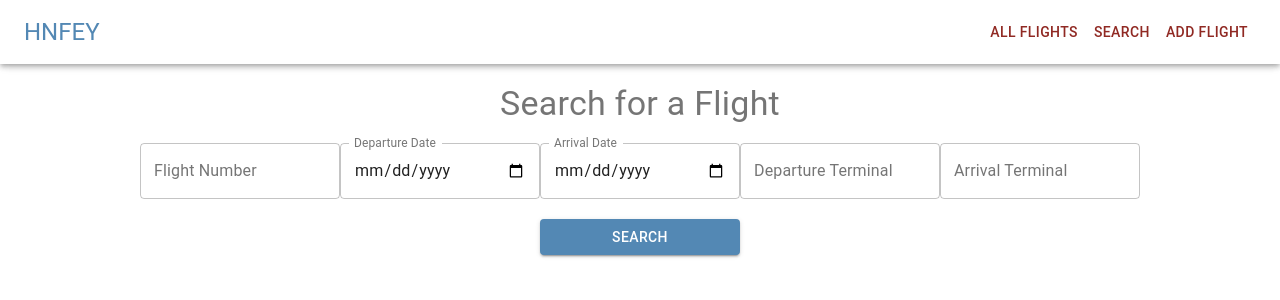
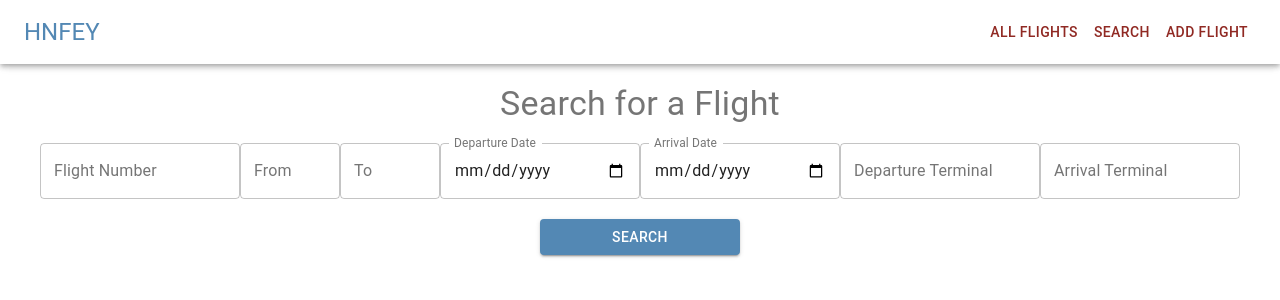
Before and after one commit to advanced-computer-lab/HNFEY, a React (Create React App) app in the folder client/: page /search in a window 1280 px wide. Shown: the top 300 px of the page. Built offline with nearby package versions, Linux system fonts and the light colour scheme.

Commit message:
adjustments

```diff
--- a/client/src/components/CreateFlightForm/CreateFlightForm.js
+++ b/client/src/components/CreateFlightForm/CreateFlightForm.js
@@ -9,8 +9,8 @@ import moment from 'moment';
 
 export const CreateFlightForm = () => {
   const history = useHistory();
-  const [departureValue, setDepartureValue] = React.useState(null);
-  const [arrivalValue, setArrivalValue] = React.useState(null);
+  const [departureValue, setDepartureValue] = useState(null);
+  const [arrivalValue, setArrivalValue] = useState(null);
 
   const handleChange = (e) => {
 
@@ -139,8 +139,6 @@ export const CreateFlightForm = () => {
           // inputFormat="YYYY-MM-DD T:hh:mm:ss"
           inputFormat='yyyy/MM/dd HH:mm:ss'
 
-
-
         />
         <br />
         <br />
--- a/client/src/components/EditFlight/EditFlight.js
+++ b/client/src/components/EditFlight/EditFlight.js
@@ -3,11 +3,18 @@ import Axios from "axios";
 import React, { useEffect, useState } from "react";
 import { useHistory, useParams } from "react-router";
 import { CircularProgress} from "@material-ui/core";
+import DateTimePicker from "@mui/lab/DateTimePicker";
+import AdapterDateFns from "@mui/lab/AdapterDateFns";
+import LocalizationProvider from "@mui/lab/LocalizationProvider";
+import moment from 'moment';
 
 const EditFlight = () => {
   const { id } = useParams();
   const history = useHistory();
+
   const [flightDetails, setFlightDetails] = useState({});
+
+
 
   useEffect(() => {
     Axios.get("http://localhost:8000/hnfey/flight/" + id).then((res) => {
@@ -17,6 +24,14 @@ const EditFlight = () => {
 
   const handleChange = (e) => {
     setFlightDetails({ ...flightDetails, [e.target.name]: e.target.value });
+  };
+
+  const handleDepartureDateChange = (newValue) => {
+    setFlightDetails({ ...flightDetails, departureDateTime: moment(newValue).format('YYYY-MM-DD hh:mm') });
+  };
+
+  const handleArrivalDateChange = (newValue) => {
+    setFlightDetails({ ...flightDetails, arrivalDateTime: moment(newValue).format('YYYY-MM-DD hh:mm') });
   };
 
   const handleSubmit = async (e) => {
@@ -34,8 +49,9 @@ const EditFlight = () => {
   return flightDetails?._id ? (
     <Container component="main" align="center">
       <br />
-
       <br />
+      <form onSubmit = {handleSubmit}>
+      <LocalizationProvider dateAdapter={AdapterDateFns}>
       <Typography style={{ marginTop: "65px" }} variant="h4" color="textSecondary">
         Edit Flight
       </Typography>
@@ -48,30 +64,76 @@ const EditFlight = () => {
         variant="outlined"
         label="Flight Number"
         type="text"
+        required
       />
       <br />
       <br />
 
       <TextField
           style={{ width: 500 }}
-        name="departureDateTime"
+          name="from"
           onChange={handleChange}
-        value={flightDetails.departureDateTime}
           variant="outlined"
-        label="Departure Time"
+          label="From"
+          value= {flightDetails.from}
           type="text"
+          required
         />
         <br />
         <br />
-
         <TextField
           style={{ width: 500 }}
-        name="arrivalDateTime"
-        value={flightDetails.arrivalDateTime}
+          name="to"
           onChange={handleChange}
           variant="outlined"
-        label="Arrival Time"
+          label="To"
+          value= {flightDetails.to}
           type="text"
+          required
+
+        />
+
+        <br />
+        <br />
+
+      <DateTimePicker
+          renderInput={(params) => (
+            <TextField
+              {...params}
+              style={{ width: 500 }}
+              variant="outlined"
+              label="Departure Date"
+              name="departureDateTime"
+              required
+
+
+            />
+          )}
+          value={flightDetails.departureDateTime}
+          onChange={handleDepartureDateChange}
+
+          // inputFormat='yyyy/MM/dd HH:mm:ss'
+        />
+        <br />
+        <br />
+        <DateTimePicker
+          renderInput={(params) => (
+            <TextField
+              {...params}
+              style={{ width: 500 }}
+              variant="outlined"
+              label="Arrival Date"
+              required
+
+            />
+          )}
+          value={flightDetails.arrivalDateTime}
+          name="arrivalDateTime"
+          onChange={handleArrivalDateChange}
+          // formatDate={(date) => moment(date).format('DD-MM-YYYY')}
+          // inputFormat="YYYY-MM-DD T:hh:mm:ss"
+          // inputFormat='yyyy/MM/dd HH:mm:ss'
+
         />
 
       <br />
@@ -85,6 +147,7 @@ const EditFlight = () => {
         variant="outlined"
         label="Departure Terminal"
         type="text"
+        required
       />
 
       <br />
@@ -98,6 +161,7 @@ const EditFlight = () => {
         variant="outlined"
         label="Arrival Terminal"
         type="text"
+        required
       />
 
       <br />
@@ -111,6 +175,7 @@ const EditFlight = () => {
         variant="outlined"
         label="Baggage Allowance"
         type="text"
+        required
       />
 
       <br />
@@ -124,6 +189,7 @@ const EditFlight = () => {
         variant="outlined"
         label="Number of Business Seats"
         type="text"
+        required
       />
 
       <br />
@@ -137,6 +203,7 @@ const EditFlight = () => {
         variant="outlined"
         label="Number of Economy Seats"
         type="text"
+        required
       />
 
       <br />
@@ -150,19 +217,21 @@ const EditFlight = () => {
         variant="outlined"
         label="Price"
         type="text"
+        required
       />
 
       <br />
       <br />
 
-      <Button
+      <Button type="submit"
         style={{ width: 500 }}
-        onClick={handleSubmit}
         variant="contained"
         color="primary"
       >
         Edit
       </Button>
+      </LocalizationProvider>
+      </form>
     </Container>
   ) : <CircularProgress />;
 };
--- a/client/src/components/FlightList/FlightList.js
+++ b/client/src/components/FlightList/FlightList.js
@@ -45,7 +45,7 @@ export const FlightList = () => {
         },
         {
           label: "No",
-          onClick: () => alert("Click No"),
+          onClick: () => {},
         },
       ],
     });
@@ -89,10 +89,10 @@ export const FlightList = () => {
                 <TableCell align="center">{flight.from}</TableCell>
                 <TableCell align="center">{flight.to}</TableCell>
                 <TableCell align="center">
-                  {moment(flight.departureDateTime).format("DD/MM/YYYY")}
+                {moment(flight.departureDateTime).format("DD-MM-YYYY hh:mm A")}
                 </TableCell>
                 <TableCell align="center">
-                  {moment(flight.arrivalDateTime).format("DD/MM/YYYY")}
+                {moment(flight.arrivalDateTime).format("DD-MM-YYYY hh:mm A")}
                 </TableCell>
                 <TableCell align="center">{flight.departureTerminal}</TableCell>
                 <TableCell align="center">{flight.arrivalTerminal}</TableCell>
--- a/client/src/components/ListAllFlights/ListAllFlights.js
+++ b/client/src/components/ListAllFlights/ListAllFlights.js
@@ -93,10 +93,10 @@ export const ListAllFlights = () => {
                 <TableCell align="center">{flight.from}</TableCell>
                 <TableCell align="center">{flight.to}</TableCell>
                 <TableCell align="center">
-                  {moment(flight.departureDateTime).format("DD-MM-YYYY hh:mmA")}
+                  {moment(flight.departureDateTime).format("DD-MM-YYYY hh:mm A")}
                 </TableCell>
                 <TableCell align="center">
-                  {moment(flight.arrivalDateTime).format("DD-MM-YYYY hh:mmA")}
+                  {moment(flight.arrivalDateTime).format("DD-MM-YYYY hh:mm A")}
                 </TableCell>
                 <TableCell align="center">{flight.departureTerminal}</TableCell>
                 <TableCell align="center">{flight.arrivalTerminal}</TableCell>
--- a/client/src/components/SearchForm/SearchForm.js
+++ b/client/src/components/SearchForm/SearchForm.js
@@ -39,6 +39,24 @@ const FlightForm = () => {
         label="Flight Number"
         type="text"
       />
+
+        <TextField
+          style={{ width: 100 }}
+          name="from"
+          onChange={handleChange}
+          variant="outlined"
+          label="From"
+          type="text"
+        />
+
+        <TextField
+          style={{ width: 100 }}
+          name="to"
+          onChange={handleChange}
+          variant="outlined"
+          label="To"
+          type="text"
+        />
 
       <TextField
         style={{ width: 200 }}
```
Lines whose indentation alone changed are shown as unchanged.
